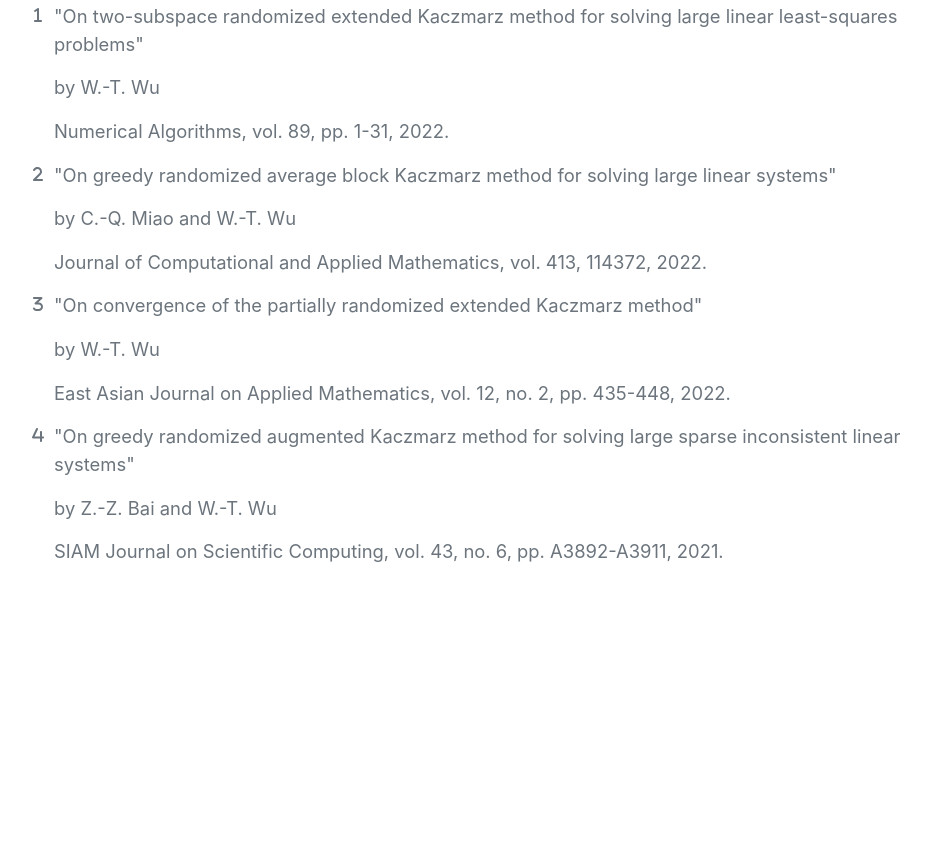
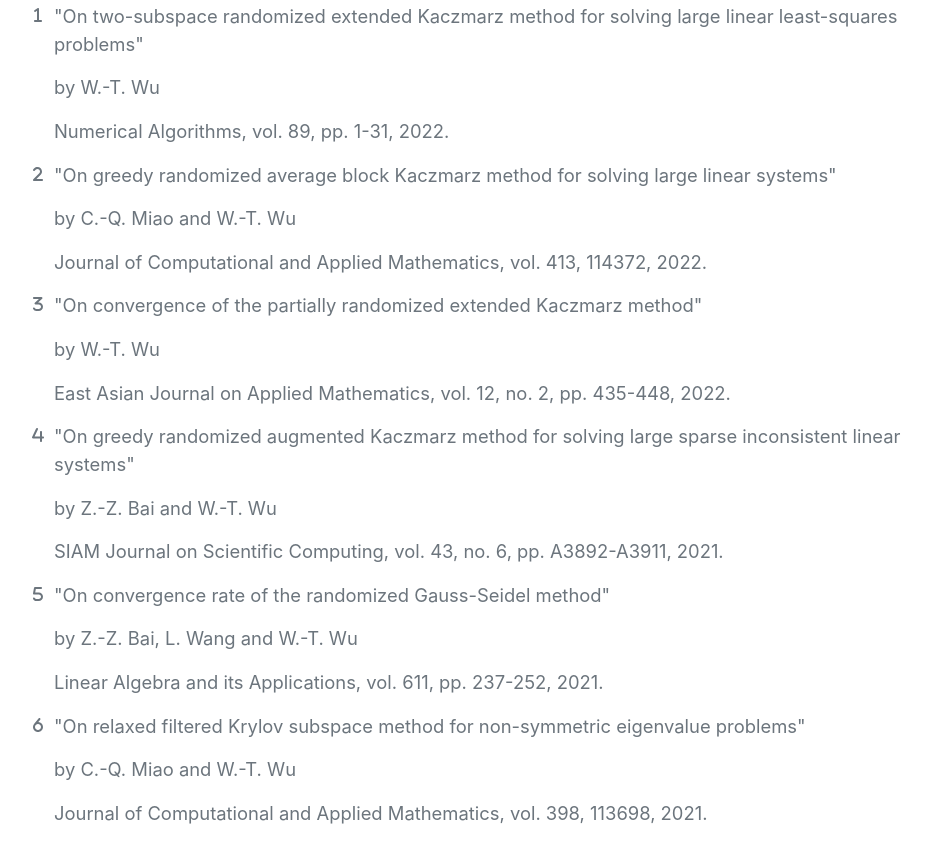
Before and after one commit to Wen-TingWu/homepage, a website: page index.html in a window 1280 px wide. Shown: the part 6600-7463 px from the top of the page, without its empty margins (306-1235 px from the left). Before the commit the page ends 7262 px from the top, so only its background shows below. Drawn offline with nearby package versions, Linux system fonts and the light colour scheme; a web font is replaced by a local one.

Commit message:
Update index.html

```diff
--- a/index.html
+++ b/index.html
@@ -209,6 +209,18 @@
                             <p class="lead mb-3">by Z.-Z. Bai and W.-T. Wu</p>
                             <p class="lead mb-3">SIAM Journal on Scientific Computing, vol. 43, no. 6, pp. A3892-A3911, 2021.</p>
                         </li>
+                        <li>
+                            <span class="fa-li"><i class="fas fa-5"></i></span>
+                            <p class="lead mb-3">"On convergence rate of the randomized Gauss-Seidel method"</p>
+                            <p class="lead mb-3">by Z.-Z. Bai, L. Wang and W.-T. Wu</p>
+                            <p class="lead mb-3">Linear Algebra and its Applications, vol. 611, pp. 237-252, 2021.</p>
+                        </li>
+                        <li>
+                            <span class="fa-li"><i class="fas fa-6"></i></span>
+                            <p class="lead mb-3">"On relaxed filtered Krylov subspace method for non-symmetric eigenvalue problems"</p>
+                            <p class="lead mb-3">by C.-Q. Miao and W.-T. Wu</p>
+                            <p class="lead mb-3">Journal of Computational and Applied Mathematics, vol. 398, 113698, 2021.</p>
+                        </li>
                     </ul>
                 </div>
             </section>
```
